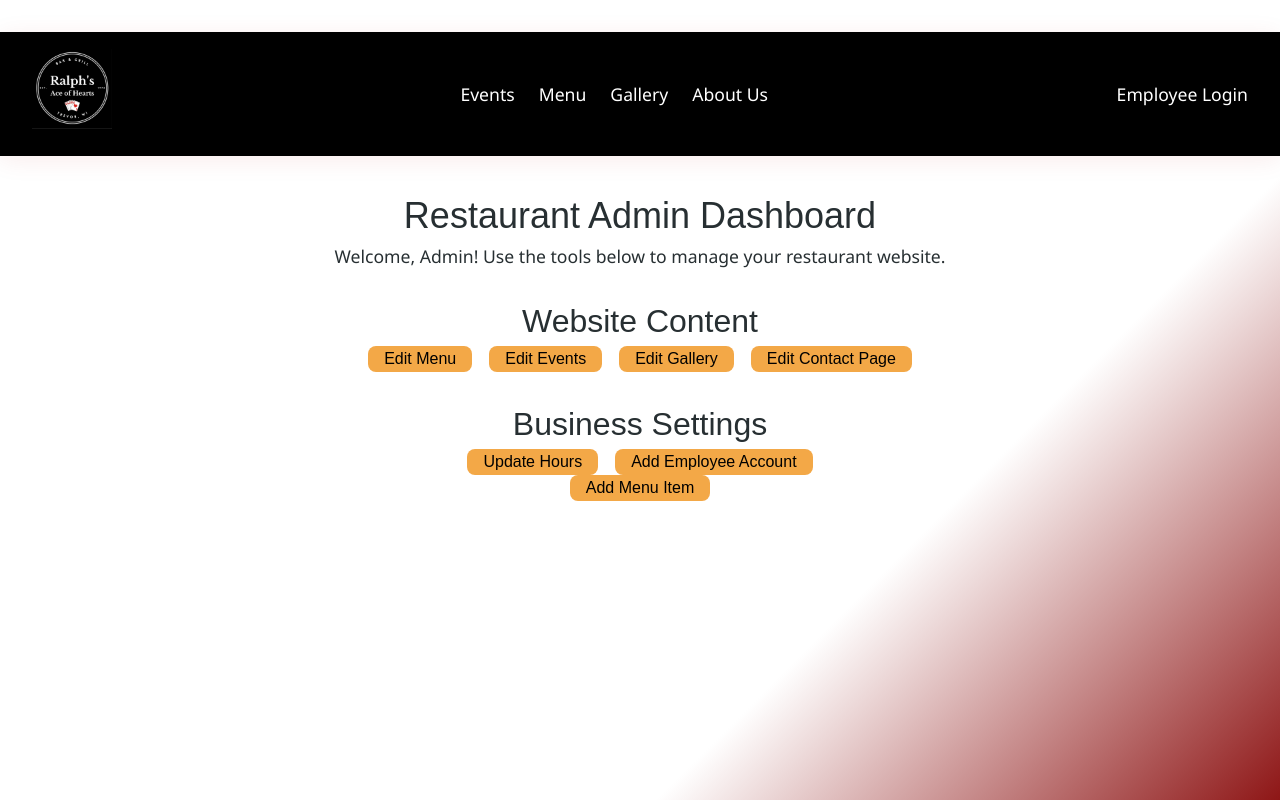
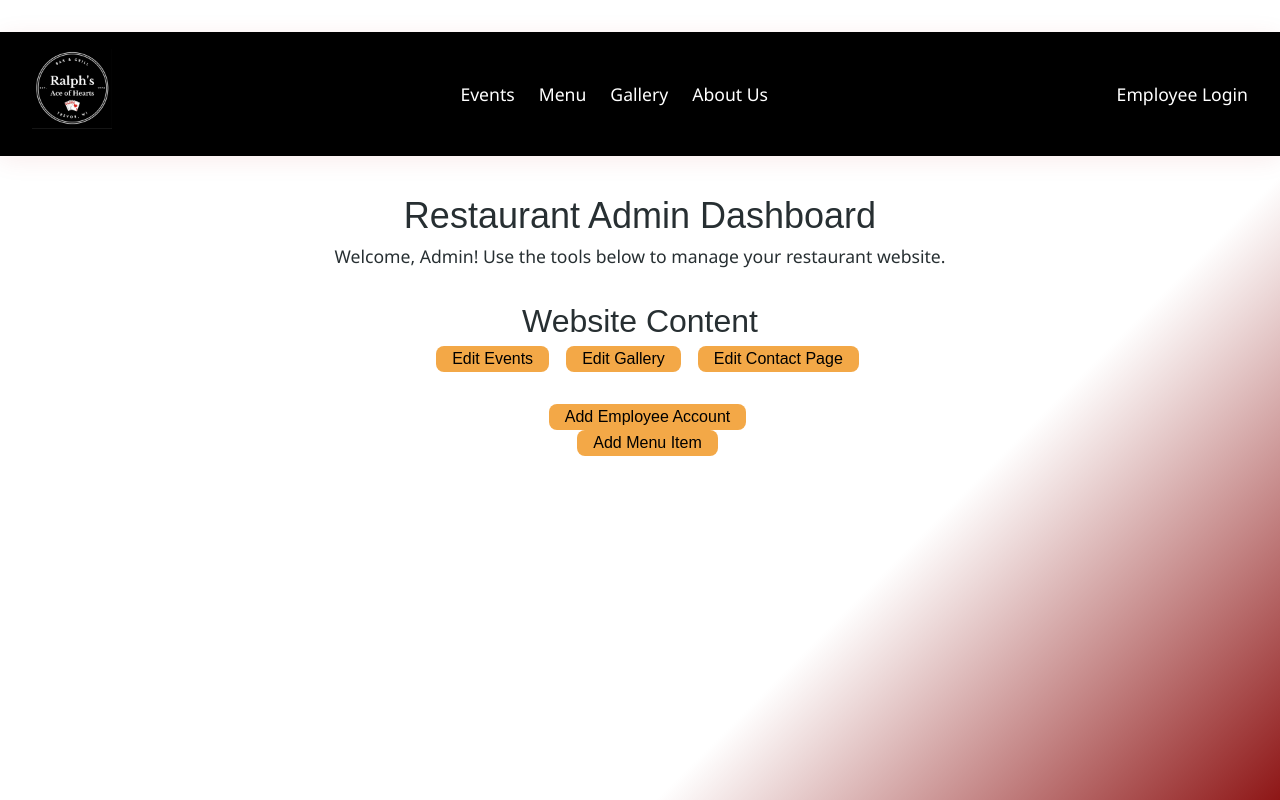
Before and after one commit to Ralph-s-Ace-of-Hearts/Ralph-s, a React (Vite) app in the folder client/: page /admin in a window 1280 px wide. Built offline with nearby package versions, Linux system fonts and the light colour scheme.

Commit message:
fixed some styling on admin page

```diff
--- a/client/src/pages/Admin.jsx
+++ b/client/src/pages/Admin.jsx
@@ -39,20 +39,19 @@ export default function Admin({ addMenuItem }) {
       <p>Welcome, Admin! Use the tools below to manage your restaurant website.</p>
       <div style={{ marginTop: "2rem" }}>
         <h2>Website Content</h2>
-        <button>Edit Menu</button>
         <button style={{ marginLeft: "1rem" }}>Edit Events</button>
         <button style={{ marginLeft: "1rem" }}>Edit Gallery</button>
         <button style={{ marginLeft: "1rem" }}>Edit Contact Page</button>
       </div>
       <div style={{ marginTop: "2rem" }}>
-        <h2>Business Settings</h2>
-        <button>Update Hours</button>
         <Link to="/signup">
           <button style={{ marginLeft: "1rem" }}>Add Employee Account</button>
         </Link>
       </div>
       {/* Only one Add Menu Item button and form */}
-      <button onClick={() => setShowForm(true)}>Add Menu Item</button>
+    <button style={{ marginLeft: "1rem" }} onClick={() => setShowForm(true)}>
+  Add Menu Item
+</button>
       {showForm && (
         <form onSubmit={handleSubmit} style={{ marginTop: "1em" }}>
           <div>
```
